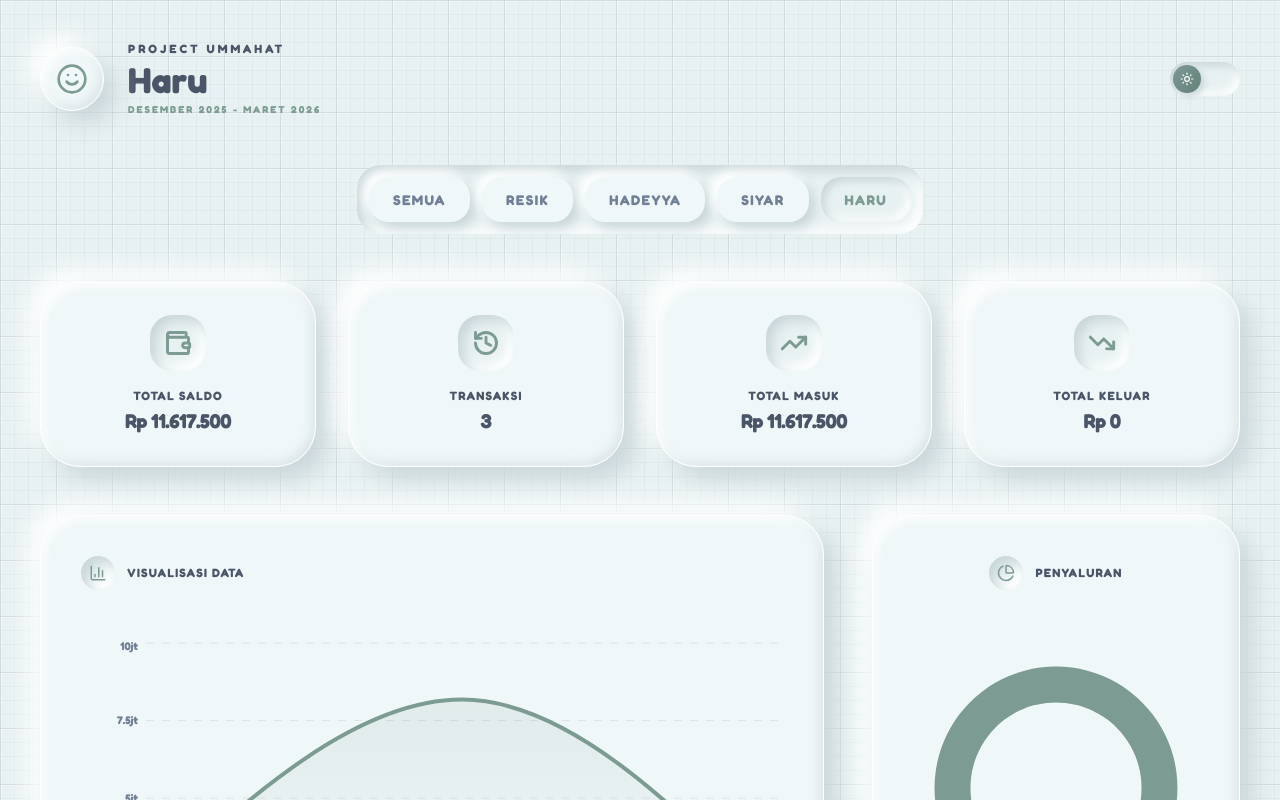
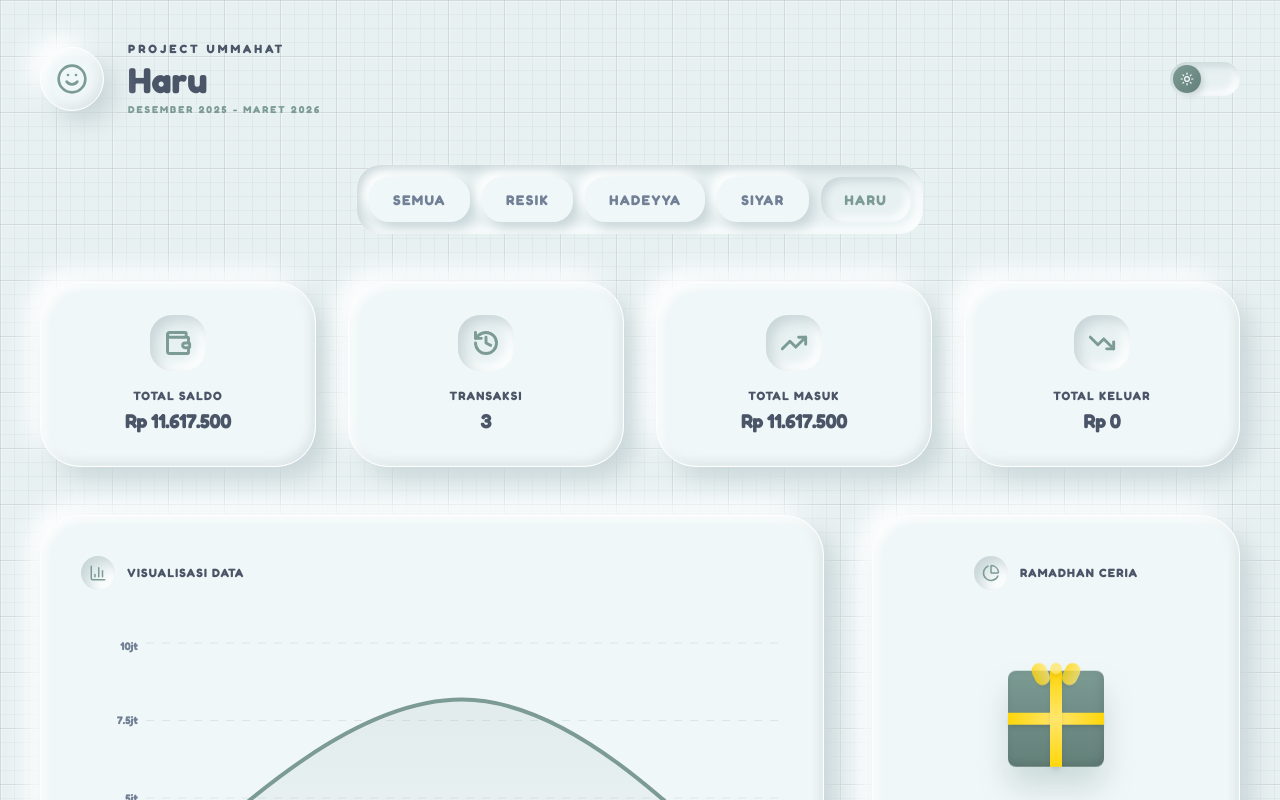
Before and after one commit to mahakaryaa/duidummahat, a React (Vite) app: page / in a window 1280 px wide. Both pictures are taken after a click on the button "HARU". Shown: the top 800 px of the page. Built offline with nearby package versions, Linux system fonts and the light colour scheme.

Commit message:
feat: add GiftBoxAnimation component and update project data

```diff
--- a/App.tsx
+++ b/App.tsx
@@ -25,6 +25,7 @@ import {
   PiggyBank
 } from 'lucide-react';
 import { PROJECT_DATA } from './constants';
+import GiftBoxAnimation from './GiftBoxAnimation';
 
 declare const gsap: any;
 
@@ -430,10 +431,23 @@ const App: React.FC = () => {
         </div>
 
         <div className="clay-card p-10 flex flex-col items-center">
-             <h3 className="text-[12px] font-black uppercase tracking-widest text-main mb-12 flex items-center gap-3">
+             <h3 className="text-[12px] font-black uppercase tracking-widest text-main mb-6 md:mb-12 flex items-center gap-3">
                  <div className="p-2 clay-inset text-[#7C9B93]"><PieIcon size={18} /></div>
-                 {activeProject === 'Semua' ? 'Alokasi Dana Semua Project' : 'Penyaluran'}
+                 {activeProject === 'Semua' ? 'Alokasi Dana Semua Project' : activeProject === 'Haru' ? 'Ramadhan Ceria' : 'Penyaluran'}
              </h3>
+
+             {activeProject === 'Haru' ? (
+               <div className="h-[300px] w-full relative flex items-center justify-center">
+                 <div className="flex flex-col items-center gap-8">
+                   <GiftBoxAnimation />
+                   <div className="text-center">
+                     <p className="text-[12px] font-black uppercase tracking-widest text-muted mb-2">Hadiah Yang Siap Diserahkan Untuk Para Guru</p>
+                     <p className="text-[24px] font-black text-[#7C9B93]">Rp {currentData.summary.balance.toLocaleString('id-ID')}</p>
+                     <p className="text-[10px] font-black uppercase tracking-widest text-muted mt-3">Progress dana yang sudah terkumpul</p>
+                   </div>
+                 </div>
+               </div>
+             ) : (
                <div className="h-[300px] w-full relative">
                 <ResponsiveContainer width="100%" height="100%">
                     <RePieChart>
@@ -474,19 +488,6 @@ const App: React.FC = () => {
                           startAngle={90}
                           endAngle={-270}
                           stroke="none"
-                          onClick={(entry: any) => {
-                            if (activeProject === 'Semua') {
-                              const cx = entry?.cx ?? 150;
-                              const posX = entry?.tooltipPosition?.x ?? cx;
-                              const posY = entry?.tooltipPosition?.y ?? (entry?.cy ?? 150);
-                              setSelectedAllocation({
-                                name: entry?.name || '',
-                                x: posX,
-                                y: posY,
-                                side: posX >= cx ? 'right' : 'left'
-                              });
-                            }
-                          }}
                         >
                             {pieDisplayData.map((e: any, i: number) => (
                               <Cell
@@ -503,50 +504,42 @@ const App: React.FC = () => {
                         </Pie>
                     </RePieChart>
                 </ResponsiveContainer>
-                {activeProject === 'Semua' && selectedAllocation && (
-                  <div
-                    className="pointer-events-none absolute z-10"
-                    style={{
-                      left: `${selectedAllocation.x}px`,
-                      top: `${selectedAllocation.y}px`,
-                      transform: selectedAllocation.side === 'right'
-                        ? 'translate(14px, -50%)'
-                        : 'translate(calc(-100% - 14px), -50%)'
-                    }}
-                  >
-                    <div className="clay-inset rounded-[18px] px-4 py-2 text-left min-w-[150px]">
-                      <p className="text-[9px] font-black uppercase tracking-[0.1em] text-muted">Keterangan</p>
-                      <p className="text-[10px] font-black uppercase text-main mt-1">{selectedAllocation.name}</p>
-                      <p className="text-[10px] font-black text-[#7C9B93] mt-0.5">{allocationProjectsMap[selectedAllocation.name] || '-'}</p>
-                    </div>
              </div>
              )}
-             </div>
-             <div className="mt-8 space-y-4 w-full">
+
+             {activeProject !== 'Haru' && (
+             <div className="mt-8 grid grid-cols-1 md:grid-cols-2 gap-4 w-full">
                 {pieDisplayData.map((p: any, i: number) => (
-                    <div key={i} className="flex items-center justify-between p-4 clay-inset rounded-[24px]">
-                        <div className="flex items-center gap-3">
-                            <div className="w-4 h-4 rounded-full shadow-[0_2px_8px_rgba(0,0,0,0.18)]" style={{ background: normalizeChartColor(p.renderColor || p.color || COLORS.projects[i % COLORS.projects.length]) }} />
-                            <div className="flex flex-col">
-                              <span className="text-[11px] font-black uppercase text-main">{p.name}</span>
+                    <div key={i} className="clay-card p-5 md:p-6 flex flex-col gap-4 hover:shadow-md transition-shadow">
+                        <div className="flex items-start gap-3">
+                            <div className="w-4 h-4 rounded-full shadow-[0_2px_8px_rgba(0,0,0,0.18)] flex-shrink-0 mt-1" style={{ background: normalizeChartColor(p.renderColor || p.color || COLORS.projects[i % COLORS.projects.length]) }} />
+                            <div className="flex flex-col flex-1 gap-1">
+                              <span className="text-[12px] md:text-[13px] font-black uppercase text-main leading-tight">{p.name}</span>
                               {activeProject === 'Semua' && (
-                                <span className="text-[9px] font-black uppercase text-muted mt-0.5">
+                                <span className="text-[10px] font-black uppercase text-muted">
                                   {allocationProjectsMap[p.name] || '-'}
                                 </span>
                               )}
                             </div>
                         </div>
-                        <div className="flex items-center gap-2">
-                          <span className="text-[14px] font-black text-main">{formatCompactCurrency(activeProject === 'Semua' ? p.value : p.nominal)}</span>
-                          <span className="badge-clay text-main text-[12px]">
+                        <div className="flex items-end justify-between gap-3 pt-2 border-t border-[#7C9B93]/10">
+                          <div className="flex flex-col">
+                            <span className="text-[10px] font-black uppercase text-muted mb-1">Nominal</span>
+                            <span className="text-[14px] md:text-[16px] font-black text-main">{formatCompactCurrency(activeProject === 'Semua' ? p.value : p.nominal)}</span>
+                          </div>
+                          <div className="flex flex-col items-end">
+                            <span className="text-[10px] font-black uppercase text-muted mb-1">Persentase</span>
+                            <span className="badge-clay text-main text-[13px] md:text-[14px] font-black">
                               {activeProject === 'Semua'
                                 ? `${Math.round(((p.value || 0) / Math.max(pieTotal, 1)) * 100)}%`
                                 : `${p.value}%`}
                             </span>
                           </div>
                         </div>
+                    </div>
                 ))}
              </div>
+             )}
         </div>
       </div>
 
--- /dev/null
+++ b/GiftBoxAnimation.tsx
@@ -0,0 +1,105 @@
+import React, { useState, useEffect } from 'react';
+
+const GiftBoxAnimation: React.FC = () => {
+  const [isHovered, setIsHovered] = useState(false);
+
+  useEffect(() => {
+    // Auto-animate every 3 seconds
+    const interval = setInterval(() => {
+      setIsHovered(true);
+      setTimeout(() => setIsHovered(false), 600);
+    }, 3000);
+    return () => clearInterval(interval);
+  }, []);
+
+  return (
+    <div
+      className="relative w-32 h-32 flex items-center justify-center cursor-pointer"
+      onMouseEnter={() => setIsHovered(true)}
+      onMouseLeave={() => setIsHovered(false)}
+      style={{
+        animation: 'floatGift 3s ease-in-out infinite'
+      }}
+    >
+      {/* Gift Box */}
+      <div
+        className={`relative w-24 h-24 transition-transform duration-500 ${
+          isHovered ? 'scale-110 -translate-y-2' : 'scale-100 translate-y-0'
+        }`}
+      >
+        {/* Main Box */}
+        <div className="absolute inset-0 bg-gradient-to-b from-[#7C9B93] to-[#638079] rounded-lg shadow-xl transform-gpu"
+          style={{
+            boxShadow: '0 20px 30px rgba(124, 155, 147, 0.3), inset -2px -2px 8px rgba(0,0,0,0.1)'
+          }}
+        />
+
+        {/* Ribbon Horizontal */}
+        <div className="absolute top-1/2 left-0 right-0 h-3 bg-gradient-to-r from-[#FFD60A] via-[#FFE66D] to-[#FFD60A] -translate-y-1/2 shadow-md" />
+
+        {/* Ribbon Vertical */}
+        <div className="absolute top-0 bottom-0 left-1/2 w-3 bg-gradient-to-b from-[#FFD60A] via-[#FFE66D] to-[#FFD60A] -translate-x-1/2 shadow-md" />
+
+        {/* Bow Top */}
+        <div className={`absolute -top-2 left-1/2 -translate-x-1/2 transition-all duration-500 ${
+          isHovered ? 'opacity-100 scale-100' : 'opacity-80 scale-95'
+        }`}>
+          {/* Left Bow */}
+          <div className="absolute right-2 w-4 h-6 bg-gradient-to-r from-[#FFD60A] to-[#FFE66D] rounded-full shadow-md"
+            style={{ transform: 'rotate(-25deg)' }}
+          />
+          {/* Right Bow */}
+          <div className="absolute left-2 w-4 h-6 bg-gradient-to-r from-[#FFD60A] to-[#FFE66D] rounded-full shadow-md"
+            style={{ transform: 'rotate(25deg)' }}
+          />
+          {/* Center Bow */}
+          <div className="absolute left-1/2 -translate-x-1/2 w-3 h-3 bg-[#FFE66D] rounded-full shadow-md" />
+        </div>
+
+        {/* Shine Effect */}
+        <div className={`absolute top-1 left-1 w-8 h-8 bg-white rounded-lg opacity-0 transition-opacity duration-400 ${
+          isHovered ? 'opacity-20' : 'opacity-0'
+        }`}
+          style={{ mixBlendMode: 'overlay' }}
+        />
+
+        {/* Sparkles */}
+        {isHovered && (
+          <>
+            <div className="absolute top-0 right-0 w-2 h-2 bg-yellow-300 rounded-full animate-pulse" />
+            <div className="absolute bottom-2 left-2 w-1.5 h-1.5 bg-yellow-200 rounded-full animate-pulse"
+              style={{ animationDelay: '0.2s' }}
+            />
+            <div className="absolute top-1/2 right-1 w-1 h-1 bg-yellow-300 rounded-full animate-pulse"
+              style={{ animationDelay: '0.4s' }}
+            />
+          </>
+        )}
+      </div>
+
+      {/* Floating Animation */}
+      <style>{`
+        @keyframes floatGift {
+          0%, 100% { transform: translateY(0px); }
+          50% { transform: translateY(-8px); }
+        }
+
+        @keyframes bounce-subtle {
+          0%, 100% { transform: translateY(0) rotate(0deg); }
+          25% { transform: translateY(-4px) rotate(-1deg); }
+          75% { transform: translateY(-4px) rotate(1deg); }
+        }
+
+        .gift-float {
+          animation: floatGift 3s ease-in-out infinite;
+        }
+
+        .gift-bounce {
+          animation: bounce-subtle 0.6s ease-in-out;
+        }
+      `}</style>
+    </div>
+  );
+};
+
+export default GiftBoxAnimation;
--- a/constants.tsx
+++ b/constants.tsx
@@ -85,7 +85,7 @@ export const PROJECT_DATA: Record<string, ProjectData> = {
     ],
     expenseCategories: [
       { name: 'Cinta Guru', value: 50, color: '#A68B8B' },
-      { name: 'Nov Ceria', value: 30, color: '#C9D6D9' },
+      { name: 'MAF Poncokusumo', value: 30, color: '#C9D6D9' },
       { name: 'Ops/Sarpras', value: 20, color: '#7C9B93' }
     ]
   },
```
Lines whose indentation alone changed are shown as unchanged.
